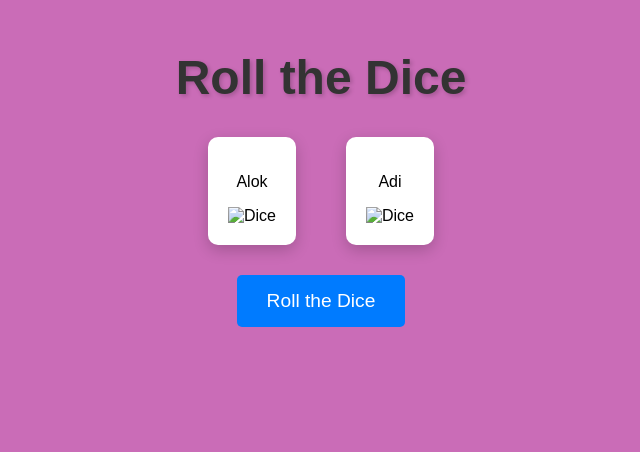
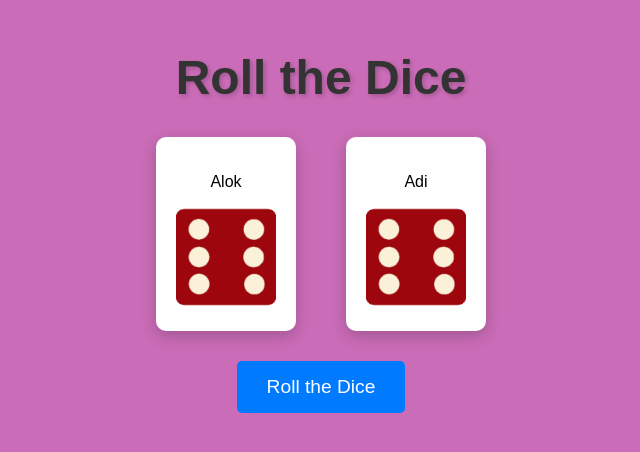
Before and after one commit to historicAlok/RandomDice, a plain HTML site: page index.html in a window 1280 px wide. Shown: the whole page, without its empty margins (319-959 px from the left). Drawn offline with Linux system fonts and the light colour scheme.

Commit message:
Update index.html

```diff
--- a/index.html
+++ b/index.html
@@ -71,11 +71,11 @@
         <div class="dice-container">
             <div class="dice">
                 <p>Alok</p>
-                <img class="img1" src="images/dice6.png" alt="Dice">
+                <img class="img1" src="https://github.com/historicAlok/RandomDice/blob/main/dice6.png" alt="Dice">
             </div>
             <div class="dice">
                 <p>Adi</p>
-                <img class="img2" src="images/dice6.png" alt="Dice">
+                <img class="img2" src="https://github.com/historicAlok/RandomDice/blob/main/dice6.png" alt="Dice">
             </div>
         </div>
         <button class="roll-btn" onclick="rollDice()">Roll the Dice</button>
```
